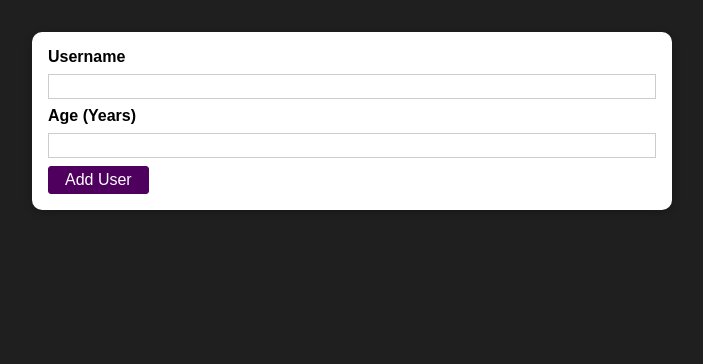
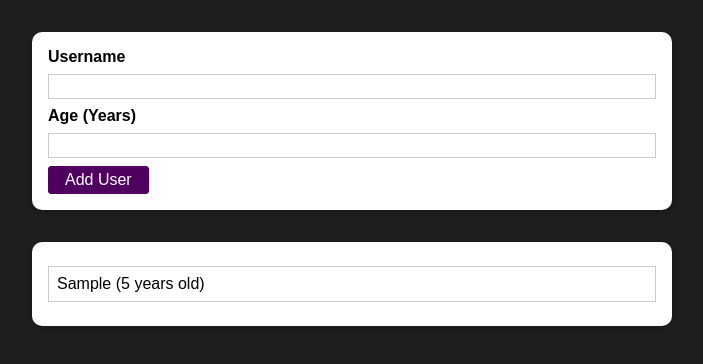
Before and after one commit to Coolbylaki/ReactBasicSummary, a React (Create React App) app: page / in a window 1280 px wide. Both pictures are taken after typing "Sample", "5" into the empty fields and a click on the button "Add User". Shown: the top 364 px of the page, without its empty margins (288-991 px from the left). Built offline with nearby package versions, Linux system fonts and the light colour scheme.

Commit message:
Add: users list component and functionality

```diff
--- a/src/App.jsx
+++ b/src/App.jsx
@@ -1,9 +1,27 @@
+import { useState } from "react";
+
 import AddUser from "./components/Users/AddUser";
+import UsersList from "./components/Users/UsersList";
 
 function App() {
+	const [usersList, setUsersList] = useState([]);
+
+	const addUserHandler = (uName, uAge) => {
+		setUsersList((prevUsersList) => {
+			return [
+				...prevUsersList,
+				{
+					name: uName,
+					age: uAge,
+				},
+			];
+		});
+	};
+
 	return (
 		<div>
-			<AddUser />
+			<AddUser onAddUser={addUserHandler} />
+			<UsersList users={usersList} />
 		</div>
 	);
 }
--- a/src/components/Users/AddUser.jsx
+++ b/src/components/Users/AddUser.jsx
@@ -19,7 +19,7 @@
 			return;
 		}
 
-		console.log(enteredUsername, enteredAge);
+		props.onAddUser(enteredUsername, enteredAge);
 
 		setEnteredUsername("");
 		setEnteredAge("");
--- /dev/null
+++ b/src/components/Users/UsersList.jsx
@@ -0,0 +1,18 @@
+import Card from "../UI/Card/Card";
+import styles from "./UsersList.module.css";
+
+const UsersList = (props) => {
+	return (
+		<Card className={styles.users}>
+			<ul>
+				{props.users.map((user) => (
+					<li>
+						{user.name} ({user.age} years old)
+					</li>
+				))}
+			</ul>
+		</Card>
+	);
+};
+
+export default UsersList;
--- /dev/null
+++ b/src/components/Users/UsersList.module.css
@@ -0,0 +1,16 @@
+.users {
+	margin: 2rem auto;
+	width: 90%;
+	max-width: 40rem;
+}
+
+.users ul {
+	list-style: none;
+	padding: 1rem;
+}
+
+.users li {
+	border: 1px solid #ccc;
+	margin: 0.5rem 0;
+	padding: 0.5rem;
+}
```
